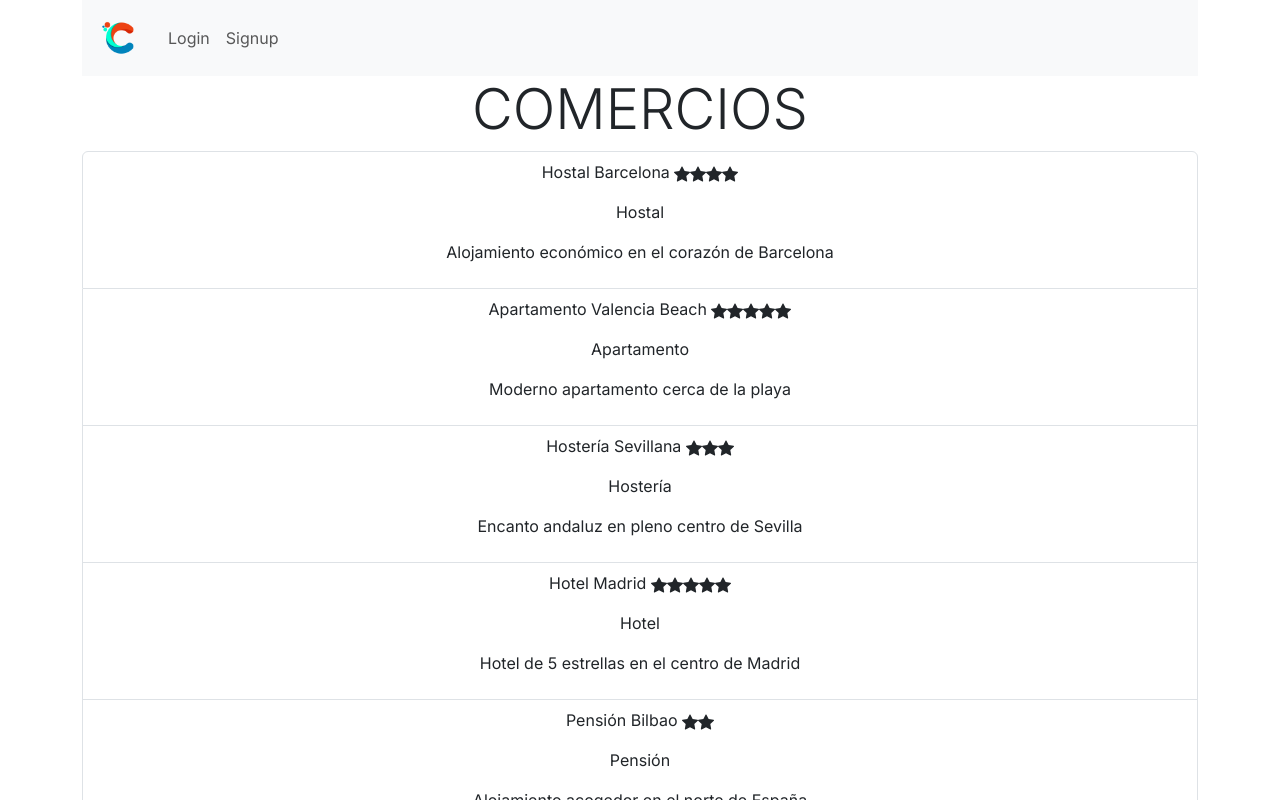
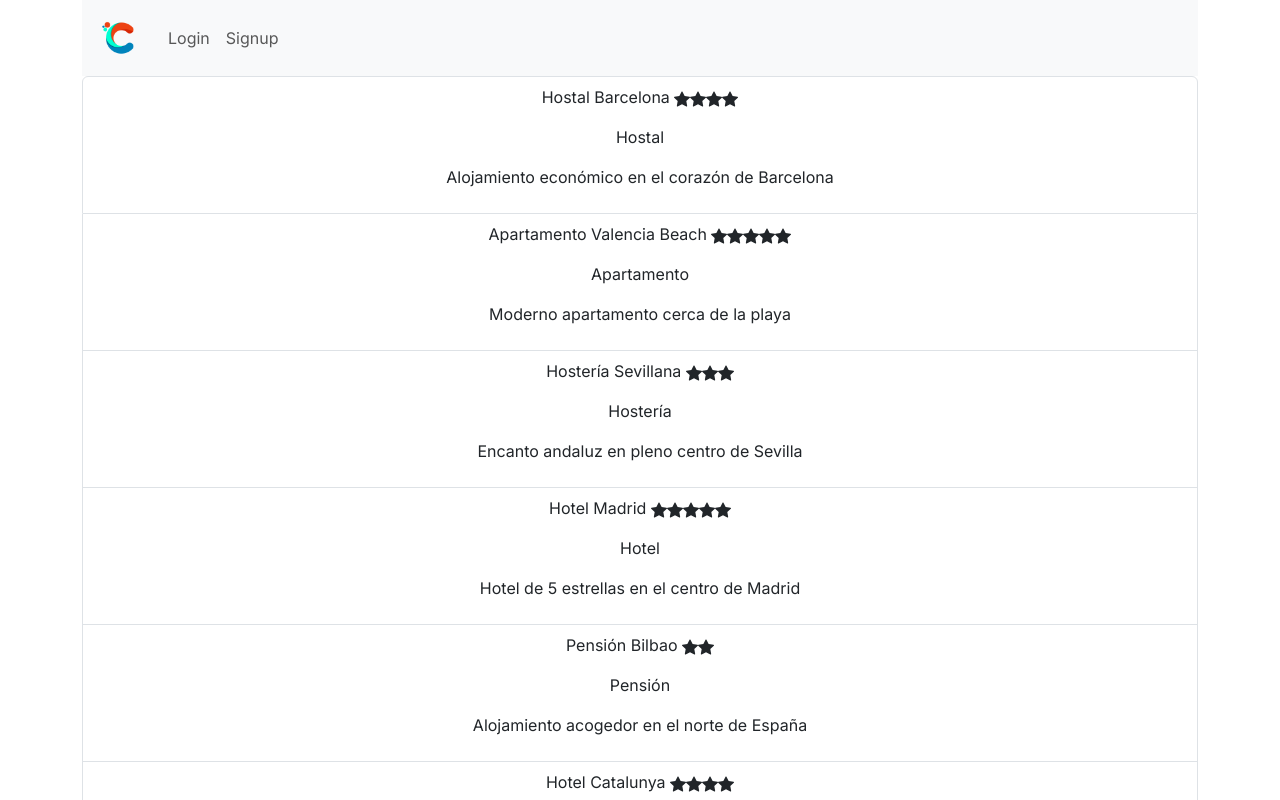
Before and after one commit to adriantoral/proyecto-final-desarrollo-web, a Next.js app: page / in a window 1280 px wide. Shown: the top 800 px of the page. Built offline with nearby package versions, Linux system fonts and the light colour scheme.

Commit message:
Actualiza el home page de la pagina, ahora muestra todos los comercios publicos

```diff
--- a/app/page.js
+++ b/app/page.js
@@ -14,7 +14,6 @@ export default async function Home() {
     return (
         <main className="container text-center">
             <Navbar/>
-            <h1 className="display-4">COMERCIOS</h1>
             <ul className="list-group">
                 {
                     comercios.map((comercio) => {
```
